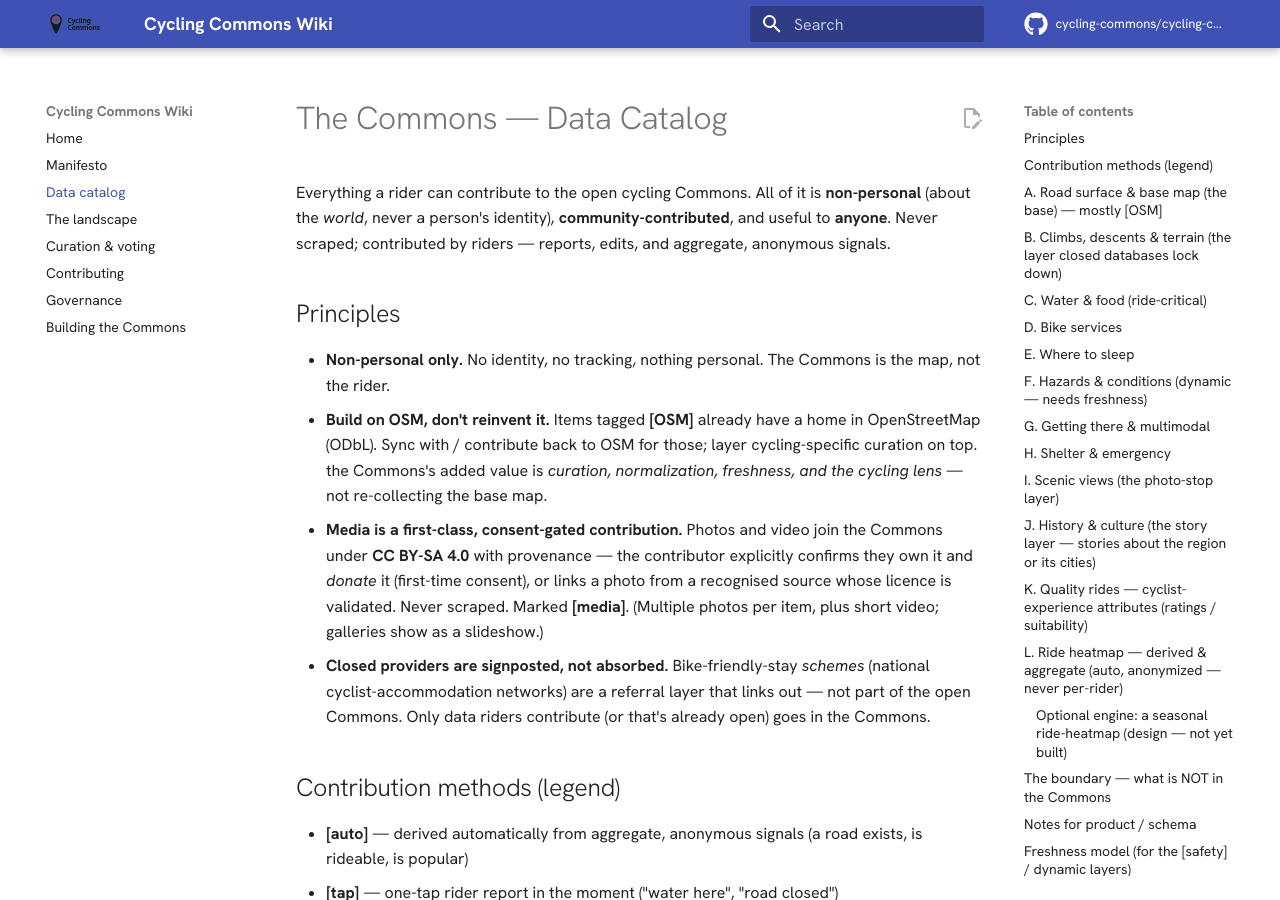
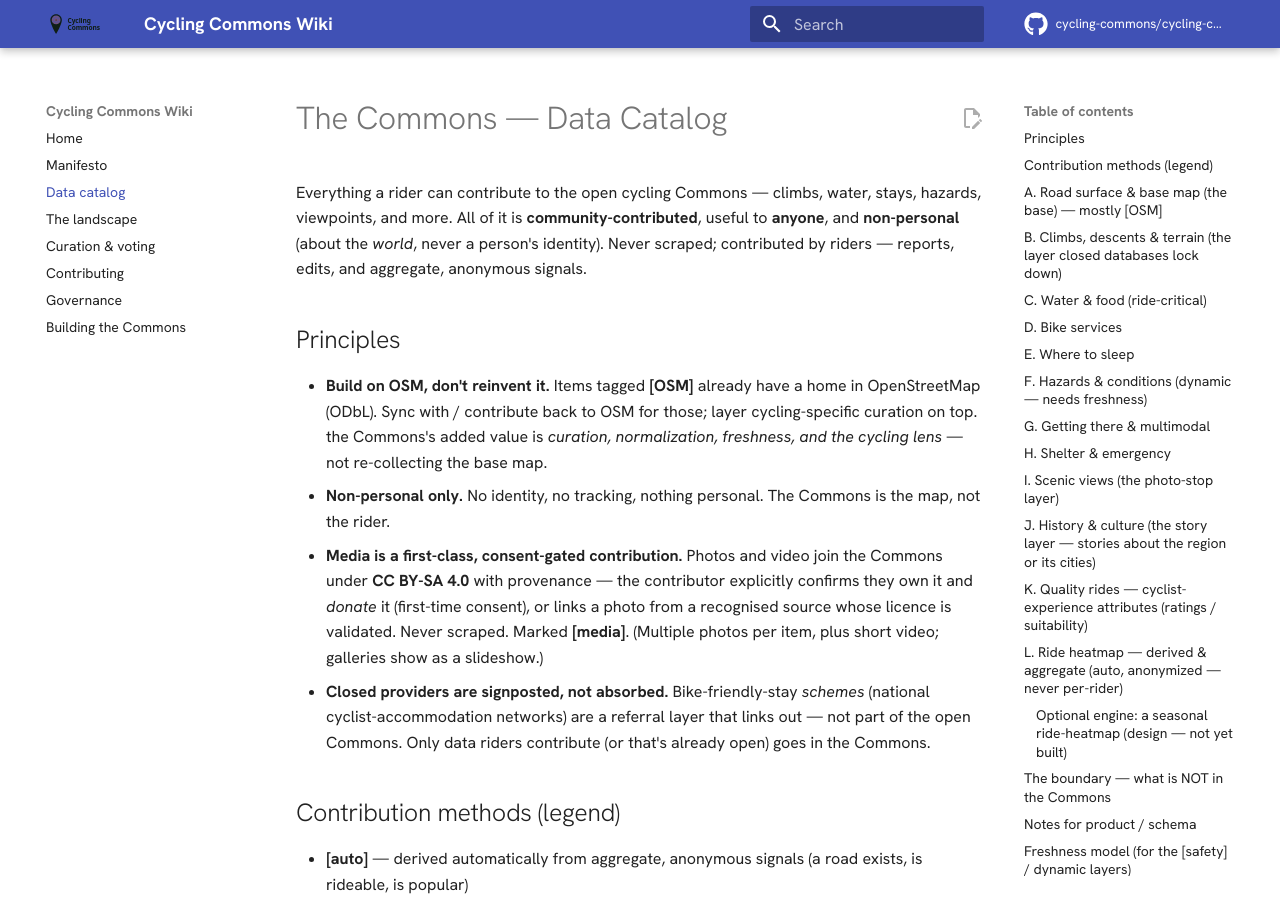
Before and after one commit to cycling-commons/cycling-commons, an MkDocs documentation site: the page built from wiki/data-catalog.md, in a window 1280 px wide and 900 px high. Built offline with MkDocs 1.6.1 and Material for MkDocs 9.7.7, drawn with Linux system fonts in a browser that asks for light colours; some web fonts are replaced; comment, search, counter and statistics services are not loaded.

Commit message:
docs(wiki): lead with the atlas, demote 'non-personal' from headline to supporting principle

```diff
--- a/wiki/data-catalog.md
+++ b/wiki/data-catalog.md
@@ -1,12 +1,12 @@
 # The Commons — Data Catalog
 
-Everything a rider can contribute to the open cycling Commons. All of it is **non-personal**
-(about the *world*, never a person's identity), **community-contributed**, and useful to
-**anyone**. Never scraped; contributed by riders — reports, edits, and aggregate, anonymous signals.
+Everything a rider can contribute to the open cycling Commons — climbs, water, stays, hazards,
+viewpoints, and more. All of it is **community-contributed**, useful to **anyone**, and
+**non-personal** (about the *world*, never a person's identity). Never scraped; contributed by riders — reports, edits, and aggregate, anonymous signals.
 
 ## Principles
+- **Build on OSM, don't reinvent it.** Items tagged **[OSM]** already have a home in OpenStreetMap (ODbL). Sync with / contribute back to OSM for those; layer cycling-specific curation on top. the Commons's added value is *curation, normalization, freshness, and the cycling lens* — not re-collecting the base map.
 - **Non-personal only.** No identity, no tracking, nothing personal. The Commons is the map, not the rider.
-- **Build on OSM, don't reinvent it.** Items tagged **[OSM]** already have a home in OpenStreetMap (ODbL). Sync with / contribute back to OSM for those; layer cycling-specific curation on top. the Commons's added value is *curation, normalization, freshness, and the cycling lens* — not re-collecting the base map.
 - **Media is a first-class, consent-gated contribution.** Photos and video join the Commons under **CC BY-SA 4.0** with provenance — the contributor explicitly confirms they own it and *donate* it (first-time consent), or links a photo from a recognised source whose licence is validated. Never scraped. Marked **[media]**. (Multiple photos per item, plus short video; galleries show as a slideshow.)
 - **Closed providers are signposted, not absorbed.** Bike-friendly-stay *schemes* (national cyclist-accommodation networks) are a referral layer that links out — not part of the open Commons. Only data riders contribute (or that's already open) goes in the Commons.
 
```
Also changed, not shown: wiki/index.md (+3 -3 lines).
